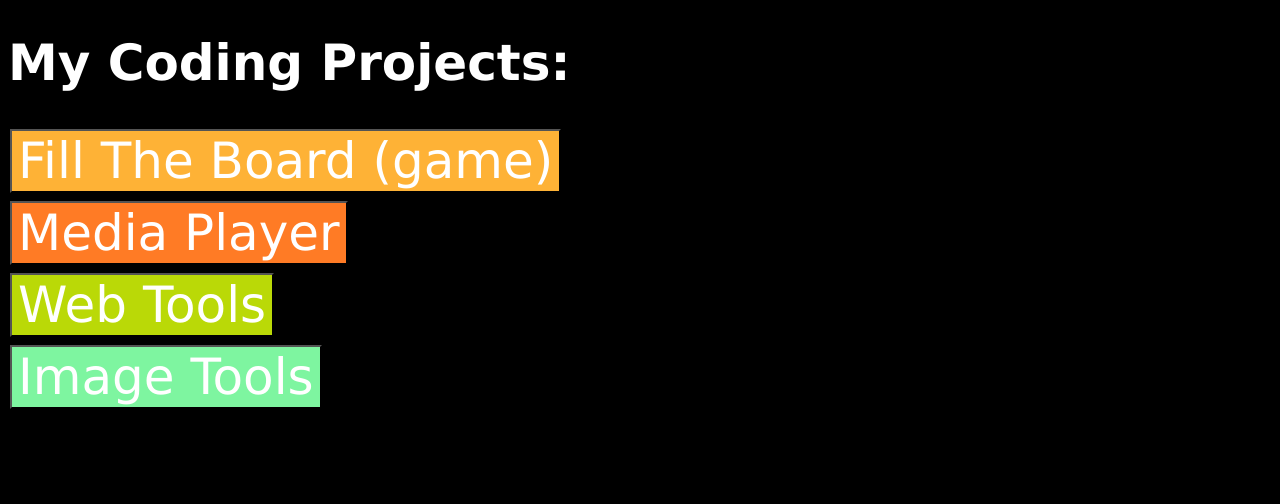
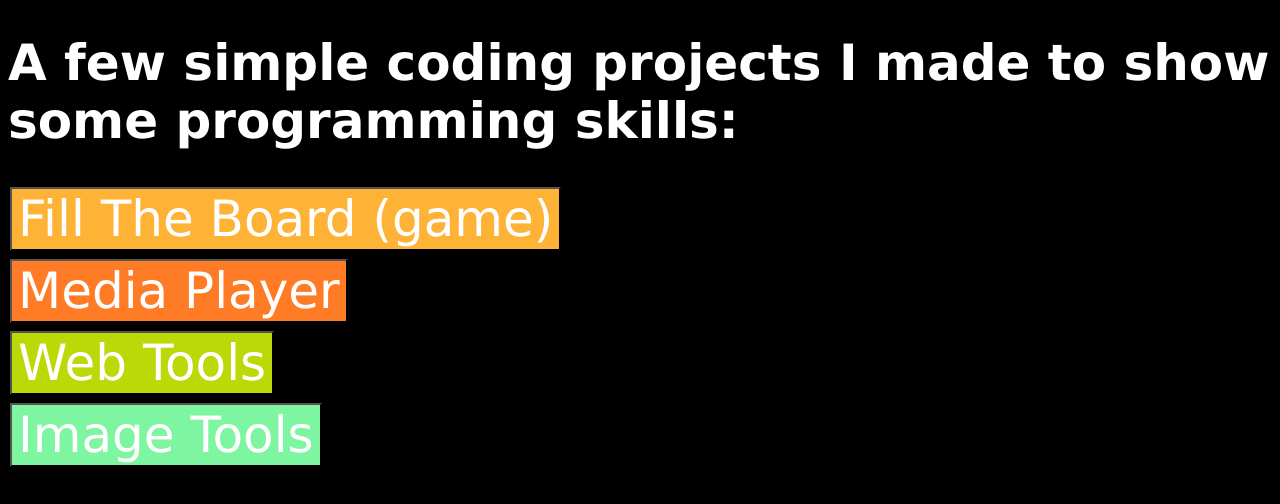
Before and after one commit to Aly-G/Aly-G.github.io, a plain HTML site: page index.html in a window 1280 px wide. Drawn offline with Linux system fonts and the light colour scheme.

Commit message:
Update index.html

```diff
--- a/index.html
+++ b/index.html
@@ -1,7 +1,7 @@
 <!DOCTYPE html>
 <html>
     <body style="background-color:black">
-    <h1 style="font-family:'Segoe UI Semibold', 'Verdana'; color:white; font-size:50px">My Coding Projects:</h1>
+    <h1 style="font-family:'Segoe UI Semibold', 'Verdana'; color:white; font-size:50px">A few simple coding projects I made to show some programming skills:</h1>
         <style>
             .button {
                 color: white;
```
